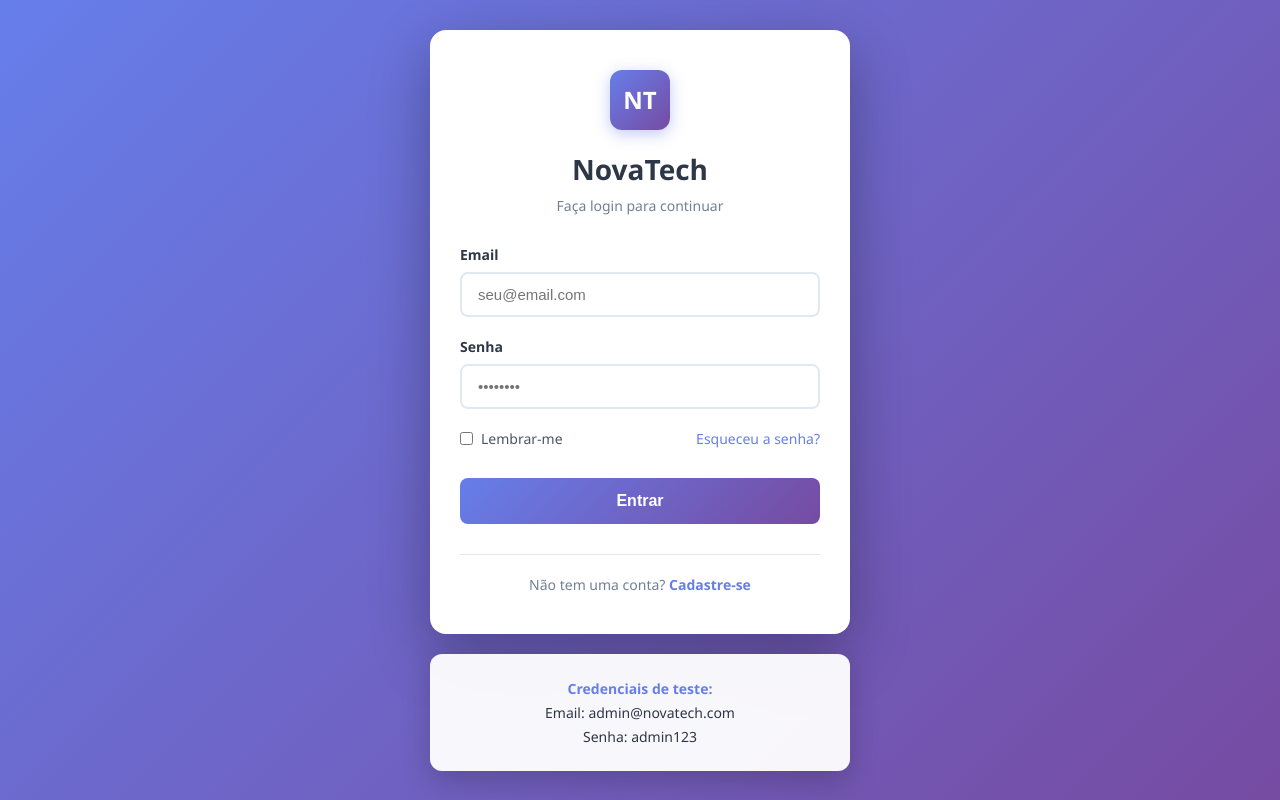
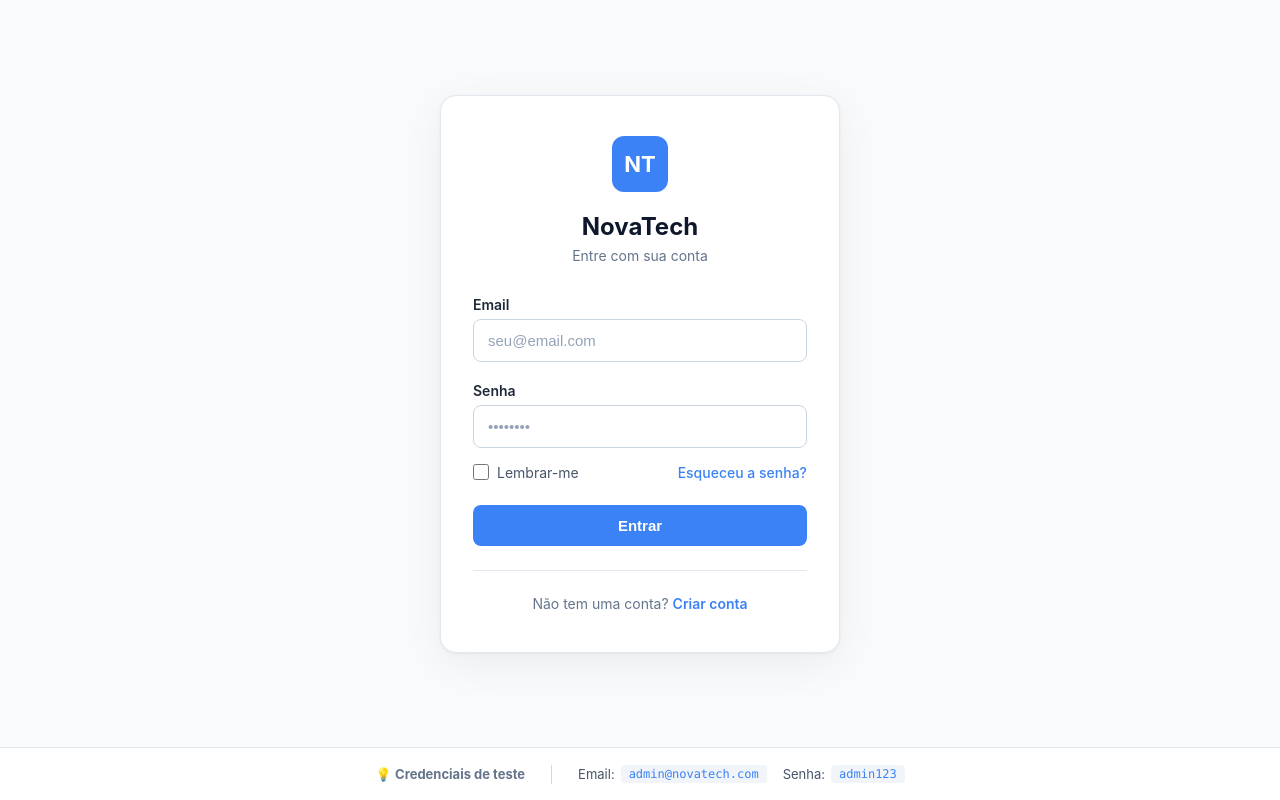
Before and after one commit to AnaRodrigues-Dev/NovaTech_login, a website: page index.html in a window 1280 px wide. Drawn offline with Linux system fonts and the light colour scheme.

Commit message:
Atualização de layout

```diff
--- a/index.html
+++ b/index.html
@@ -10,23 +10,16 @@
     <link rel="stylesheet" href="style.css">
 </head>
 <body>
-    <!-- Container principal da página -->
+    <div class="main-content">
         <div class="container">
-
-        <!-- Card de login -->
             <div class="login-card">
-
-            <!-- Logo e título -->
                 <div class="header">
                     <div class="logo">NT</div>
                     <h1>NovaTech</h1>
-                <p>Faça login para continuar</p>
+                    <p>Entre com sua conta</p>
                 </div>
 
-            <!-- Formulário de login -->
                 <form id="loginForm" class="login-form">
-
-                <!-- Campo de email -->
                     <div class="input-group">
                         <label for="email">Email</label>
                         <input
@@ -38,7 +31,6 @@
                         >
                     </div>
 
-                <!-- Campo de senha -->
                     <div class="input-group">
                         <label for="password">Senha</label>
                         <input
@@ -50,7 +42,6 @@
                         >
                     </div>
 
-                <!-- Checkbox "Lembrar-me" -->
                     <div class="options">
                         <label class="checkbox">
                             <input type="checkbox" id="remember">
@@ -59,28 +50,36 @@
                         <a href="#" class="forgot-password">Esqueceu a senha?</a>
                     </div>
 
-                <!-- Botão de login -->
                     <button type="submit" class="btn-login">
                         Entrar
                     </button>
 
-                <!-- Mensagem de erro/sucesso -->
                     <div id="message" class="message"></div>
                 </form>
 
-            <!-- Rodapé com link de cadastro -->
-            <div class="footer">
-                <p>Não tem uma conta? <a href="#" class="signup-link">Cadastre-se</a></p>
+                <div class="divider">
+                    <p>Não tem uma conta? <a href="#" class="signup-link">Criar conta</a></p>
+                </div>
+            </div>
         </div>
     </div>
 
-        <!-- Informações de teste (remover em produção) -->
-        <div class="test-info">
-            <p><strong>Credenciais de teste:</strong></p>
-            <p>Email: admin@novatech.com</p>
-            <p>Senha: admin123</p>
+    <footer class="footer">
+        <div class="footer-content">
+            <p>💡 <strong>Credenciais de teste</strong></p>
+            <span class="footer-divider">|</span>
+            <div class="test-credentials">
+                <div class="credential">
+                    <span>Email:</span>
+                    <code>admin@novatech.com</code>
+                </div>
+                <div class="credential">
+                    <span>Senha:</span>
+                    <code>admin123</code>
                 </div>
             </div>
+        </div>
+    </footer>
 
     <!-- Link para o arquivo JavaScript -->
     <script src="script.js"></script>
--- a/style.css
+++ b/style.css
@@ -1,80 +1,73 @@
-/* Reset básico e configuração global */
+/* Reset básico */
 * {
     margin: 0;
     padding: 0;
     box-sizing: border-box;
 }
 
-/* Configuração do corpo da página */
+/* Configuração do body */
 body {
-    font-family: 'Segoe UI', Tahoma, Geneva, Verdana, sans-serif;
-    background: linear-gradient(135deg, #667eea 0%, #764ba2 100%);
+    font-family: -apple-system, BlinkMacSystemFont, 'Segoe UI', Roboto, Oxygen, Ubuntu, sans-serif;
+    background: #f8fafc;
     min-height: 100vh;
+    display: flex;
+    flex-direction: column;
+}
+
+/* Container principal - ocupa o espaço disponível */
+.main-content {
+    flex: 1;
     display: flex;
     justify-content: center;
     align-items: center;
-    padding: 20px;
+    padding: 40px 20px;
 }
 
-/* Container principal */
 .container {
     width: 100%;
-    max-width: 420px;
+    max-width: 400px;
 }
 
 /* Card de login */
 .login-card {
     background: white;
     border-radius: 16px;
-    padding: 40px 30px;
-    box-shadow: 0 20px 60px rgba(0, 0, 0, 0.3);
-    animation: slideUp 0.5s ease-out;
+    padding: 40px 32px;
+    box-shadow: 0 1px 3px rgba(0, 0, 0, 0.05),
+                0 10px 40px rgba(0, 0, 0, 0.06);
+    border: 1px solid #e2e8f0;
 }
 
-/* Animação de entrada do card */
-@keyframes slideUp {
-    from {
-        opacity: 0;
-        transform: translateY(30px);
-    }
-    to {
-        opacity: 1;
-        transform: translateY(0);
-    }
+/* Cabeçalho */
+.header {
+    text-align: center;
+    margin-bottom: 32px;
 }
 
-/* Cabeçalho com logo */
-.header {
-    text-align: center;
-    margin-bottom: 30px;
+/* Logo */
+.logo {
+    width: 56px;
+    height: 56px;
+    background: #3b82f6;
+    border-radius: 12px;
+    display: inline-flex;
+    justify-content: center;
+    align-items: center;
+    margin-bottom: 20px;
+    font-size: 22px;
+    font-weight: 700;
+    color: white;
 }
 
-/* Logo da empresa */
-.logo {
-    width: 60px;
-    height: 60px;
-    background: linear-gradient(135deg, #667eea 0%, #764ba2 100%);
-    border-radius: 12px;
-    display: flex;
-    justify-content: center;
-    align-items: center;
-    margin: 0 auto 20px;
+.header h1 {
+    color: #0f172a;
     font-size: 24px;
-    font-weight: bold;
-    color: white;
-    box-shadow: 0 4px 15px rgba(102, 126, 234, 0.4);
+    font-weight: 700;
+    margin-bottom: 6px;
 }
 
-/* Título */
-.header h1 {
-    color: #2d3748;
-    font-size: 28px;
-    margin-bottom: 8px;
-}
-
-/* Subtítulo */
 .header p {
-    color: #718096;
+    color: #64748b;
     font-size: 14px;
 }
 
@@ -89,30 +82,33 @@ body {
 .input-group {
     display: flex;
     flex-direction: column;
-    gap: 8px;
+    gap: 6px;
 }
 
-/* Labels dos inputs */
 .input-group label {
-    color: #2d3748;
+    color: #1e293b;
     font-size: 14px;
     font-weight: 600;
 }
 
-/* Inputs de texto e senha */
 .input-group input {
-    padding: 12px 16px;
-    border: 2px solid #e2e8f0;
+    padding: 12px 14px;
+    border: 1px solid #cbd5e1;
     border-radius: 8px;
     font-size: 15px;
-    transition: all 0.3s ease;
+    transition: all 0.2s;
     outline: none;
+    background: white;
+    color: #0f172a;
 }
 
-/* Estado de foco dos inputs */
 .input-group input:focus {
-    border-color: #667eea;
-    box-shadow: 0 0 0 3px rgba(102, 126, 234, 0.1);
+    border-color: #3b82f6;
+    box-shadow: 0 0 0 3px rgba(59, 130, 246, 0.1);
+}
+
+.input-group input::placeholder {
+    color: #94a3b8;
 }
 
 /* Opções (lembrar-me e esqueceu senha) */
@@ -121,173 +117,211 @@ body {
     justify-content: space-between;
     align-items: center;
     font-size: 14px;
+    margin-top: -4px;
 }
 
-/* Checkbox customizado */
 .checkbox {
     display: flex;
     align-items: center;
     gap: 8px;
     cursor: pointer;
-    color: #4a5568;
+    color: #475569;
 }
 
 .checkbox input {
+    width: 16px;
+    height: 16px;
     cursor: pointer;
+    accent-color: #3b82f6;
 }
 
-/* Link "Esqueceu a senha?" */
 .forgot-password {
-    color: #667eea;
+    color: #3b82f6;
     text-decoration: none;
     font-weight: 500;
-    transition: color 0.3s ease;
+    transition: color 0.2s;
 }
 
 .forgot-password:hover {
-    color: #764ba2;
+    color: #2563eb;
 }
 
 /* Botão de login */
 .btn-login {
-    background: linear-gradient(135deg, #667eea 0%, #764ba2 100%);
+    background: #3b82f6;
     color: white;
     border: none;
-    padding: 14px;
+    padding: 12px;
     border-radius: 8px;
-    font-size: 16px;
+    font-size: 15px;
     font-weight: 600;
     cursor: pointer;
-    transition: transform 0.2s ease, box-shadow 0.2s ease;
-    margin-top: 10px;
+    transition: all 0.2s;
+    margin-top: 4px;
 }
 
-/* Efeito hover do botão */
 .btn-login:hover {
-    transform: translateY(-2px);
-    box-shadow: 0 10px 25px rgba(102, 126, 234, 0.4);
+    background: #2563eb;
+    transform: translateY(-1px);
+    box-shadow: 0 4px 12px rgba(59, 130, 246, 0.3);
 }
 
-/* Efeito de clique do botão */
 .btn-login:active {
     transform: translateY(0);
 }
 
-/* Mensagem de erro/sucesso */
+/* Mensagens de erro/sucesso */
 .message {
     padding: 12px;
     border-radius: 8px;
     font-size: 14px;
     text-align: center;
     display: none;
-    animation: fadeIn 0.3s ease;
+    font-weight: 500;
 }
 
-/* Animação de fade in */
-@keyframes fadeIn {
-    from {
-        opacity: 0;
-    }
-    to {
-        opacity: 1;
-    }
-}
-
-/* Mensagem de erro */
 .message.error {
-    background-color: #fed7d7;
-    color: #c53030;
-    border: 1px solid #fc8181;
+    background: #fef2f2;
+    color: #dc2626;
+    border: 1px solid #fecaca;
     display: block;
 }
 
-/* Mensagem de sucesso */
 .message.success {
-    background-color: #c6f6d5;
-    color: #2f855a;
-    border: 1px solid #68d391;
+    background: #f0fdf4;
+    color: #16a34a;
+    border: 1px solid #bbf7d0;
     display: block;
 }
 
-/* Rodapé do card */
-.footer {
+/* Divisor entre formulário e link de cadastro */
+.divider {
     text-align: center;
-    margin-top: 30px;
-    padding-top: 20px;
+    margin-top: 24px;
+    padding-top: 24px;
     border-top: 1px solid #e2e8f0;
 }
 
-.footer p {
-    color: #718096;
+.divider p {
+    color: #64748b;
     font-size: 14px;
 }
 
-/* Link de cadastro */
 .signup-link {
-    color: #667eea;
+    color: #3b82f6;
     text-decoration: none;
     font-weight: 600;
-    transition: color 0.3s ease;
 }
 
 .signup-link:hover {
-    color: #764ba2;
+    color: #2563eb;
+    text-decoration: underline;
 }
 
-/* Informações de teste */
-.test-info {
-    background: rgba(255, 255, 255, 0.95);
-    padding: 20px;
-    border-radius: 12px;
-    margin-top: 20px;
+/* Footer fixo na parte inferior */
+.footer {
+    background: white;
+    border-top: 1px solid #e2e8f0;
+    padding: 16px 20px;
     text-align: center;
-    box-shadow: 0 10px 30px rgba(0, 0, 0, 0.2);
 }
 
-.test-info p {
-    margin: 5px 0;
-    color: #2d3748;
-    font-size: 14px;
+.footer-content {
+    max-width: 1200px;
+    margin: 0 auto;
+    display: flex;
+    justify-content: center;
+    align-items: center;
+    gap: 24px;
+    flex-wrap: wrap;
 }
 
-.test-info strong {
-    color: #667eea;
+.footer p {
+    color: #64748b;
+    font-size: 13px;
+    margin: 0;
+}
+
+.footer-divider {
+    color: #cbd5e1;
+    font-weight: 300;
+}
+
+.test-credentials {
+    display: flex;
+    gap: 16px;
+    align-items: center;
+    flex-wrap: wrap;
+    justify-content: center;
+}
+
+.credential {
+    display: flex;
+    align-items: center;
+    gap: 6px;
+    font-size: 13px;
+    color: #475569;
+}
+
+.credential strong {
+    color: #1e293b;
+    font-weight: 600;
+}
+
+.credential code {
+    background: #f1f5f9;
+    padding: 2px 8px;
+    border-radius: 4px;
+    font-family: 'SF Mono', Monaco, 'Courier New', monospace;
+    font-size: 12px;
+    color: #3b82f6;
+    font-weight: 500;
 }
 
 /* Responsividade para tablets */
 @media (max-width: 768px) {
-    .login-card {
-        padding: 30px 25px;
-    }
-
-    .header h1 {
-        font-size: 24px;
-    }
-}
-
-/* Responsividade para celulares */
-@media (max-width: 480px) {
-    body {
-        padding: 15px;
+    .main-content {
+        padding: 30px 20px;
     }
 
     .login-card {
-        padding: 25px 20px;
+        padding: 32px 24px;
     }
 
     .header h1 {
         font-size: 22px;
     }
 
+    .footer-content {
+        flex-direction: column;
+        gap: 12px;
+    }
+
+    .footer-divider {
+        display: none;
+    }
+}
+
+/* Responsividade para celulares */
+@media (max-width: 480px) {
+    .login-card {
+        padding: 28px 20px;
+    }
+
     .logo {
-        width: 50px;
-        height: 50px;
+        width: 48px;
+        height: 48px;
         font-size: 20px;
     }
 
     .options {
         flex-direction: column;
-        gap: 10px;
+        gap: 12px;
         align-items: flex-start;
     }
+
+    .test-credentials {
+        flex-direction: column;
+        gap: 8px;
+    }
 }
```
Also changed, not shown: script.js (+7 -20 lines). Lines whose indentation alone changed are shown as unchanged.
